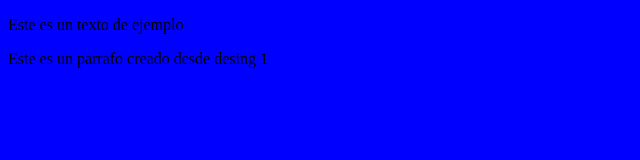
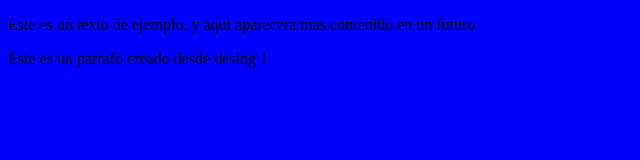
Before and after one commit to Juan-seb/Git-desde-vscode, a plain HTML site: page index.html in a window 1280 px wide. Shown: the whole page, without its empty margins (0-640 px from the left). Drawn offline with Linux system fonts and the light colour scheme.

Commit message:
Modificando parrafo 1 desde design2

```diff
--- a/index.html
+++ b/index.html
@@ -7,7 +7,7 @@
     <title>Document</title>
 </head>
 <body>
-    <p>Este es un texto de ejemplo</p>
+    <p>Este es un texto de ejemplo, y aqui aparecera mas contenido en un futuro</p>
 
 
 
```
